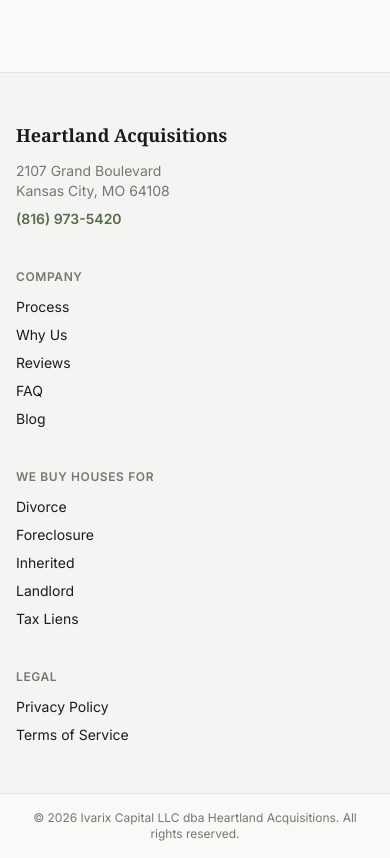
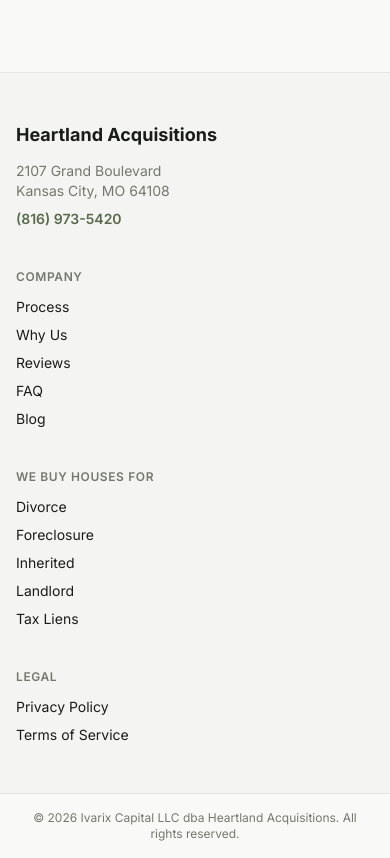
Before and after one commit to HeartlandAcquisitions/heartland-site, a Next.js app: page / in a window 390 px wide. Shown: the part 1080-1938 px from the top of the page. Built offline with nearby package versions, Linux system fonts and the light colour scheme; no server answers.

Commit message:
fix(typography): drop leftover font-display in Nav/Footer/HouseCounter

```diff
--- a/components/footer.tsx
+++ b/components/footer.tsx
@@ -7,7 +7,7 @@ export function Footer() {
     <footer className="mt-auto bg-brand-bg-card border-t border-brand-border">
       <div className="mx-auto max-w-7xl px-4 py-12 md:px-6 grid gap-10 md:grid-cols-4">
         <div>
-          <h3 className="font-display text-lg font-bold text-brand-text">{siteConfig.name}</h3>
+          <h3 className="font-sans text-lg font-bold text-brand-text">{siteConfig.name}</h3>
           <address className="mt-3 not-italic text-sm text-brand-text-muted">
             {siteConfig.address.street}<br />
             {siteConfig.address.city}, {siteConfig.address.state} {siteConfig.address.zip}<br />
--- a/components/nav.tsx
+++ b/components/nav.tsx
@@ -23,7 +23,7 @@ export function Nav() {
             priority
             className="h-9 w-9"
           />
-          <span className="hidden sm:inline font-display text-lg font-bold tracking-tight text-brand-text">
+          <span className="hidden sm:inline font-sans text-lg font-bold tracking-tight text-brand-text">
             {siteConfig.name}
           </span>
         </Link>
--- a/components/trust/house-counter.tsx
+++ b/components/trust/house-counter.tsx
@@ -3,7 +3,7 @@ import { stats } from "@/content/stats"
 export function HouseCounter() {
   return (
     <div className="text-center">
-      <div className="font-display text-4xl font-bold text-brand-primary">
+      <div className="font-sans text-4xl font-extrabold text-brand-primary">
         {stats.housesBought.value}+
       </div>
       <div className="mt-1 text-sm text-brand-text-muted">
```
